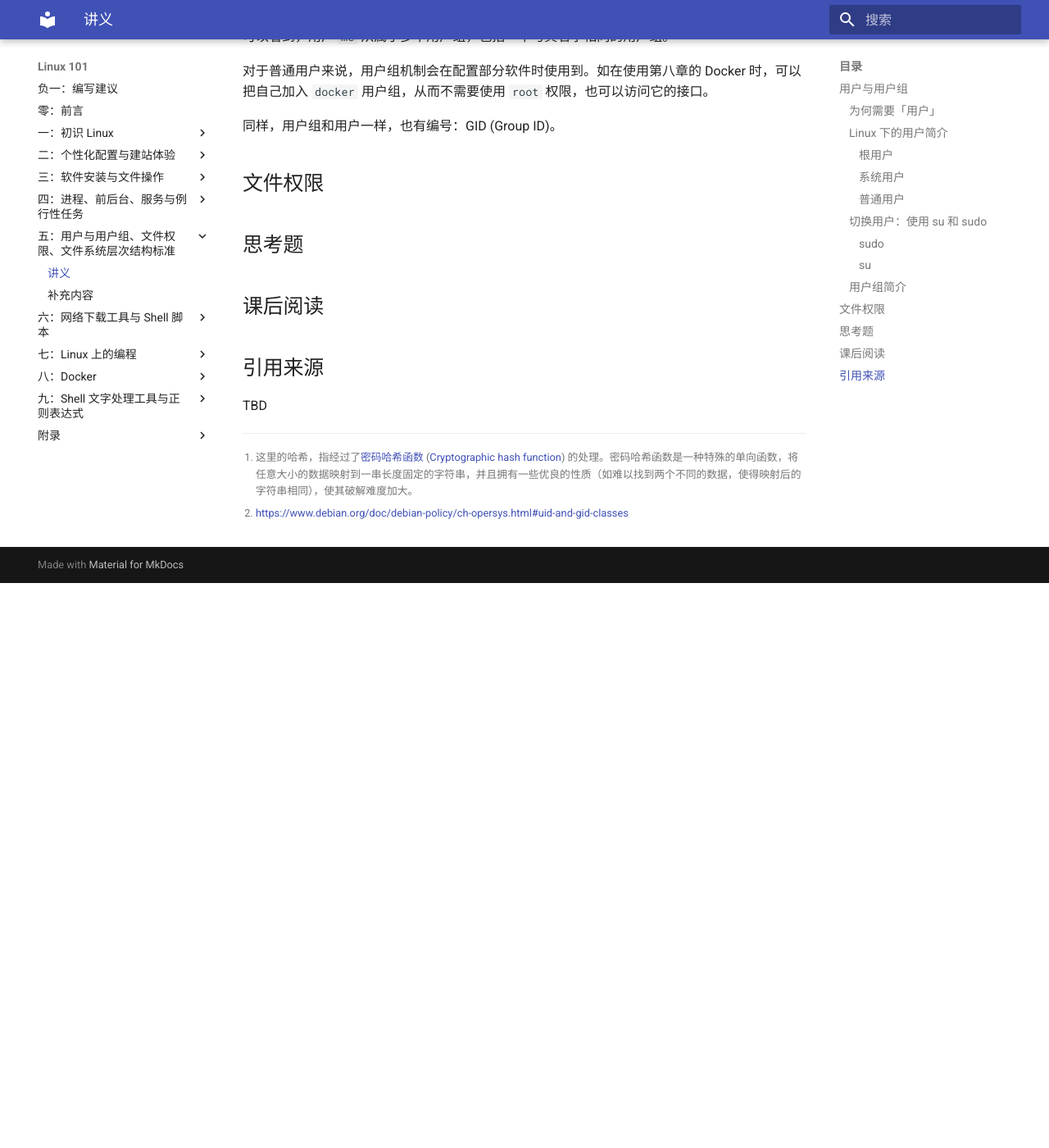
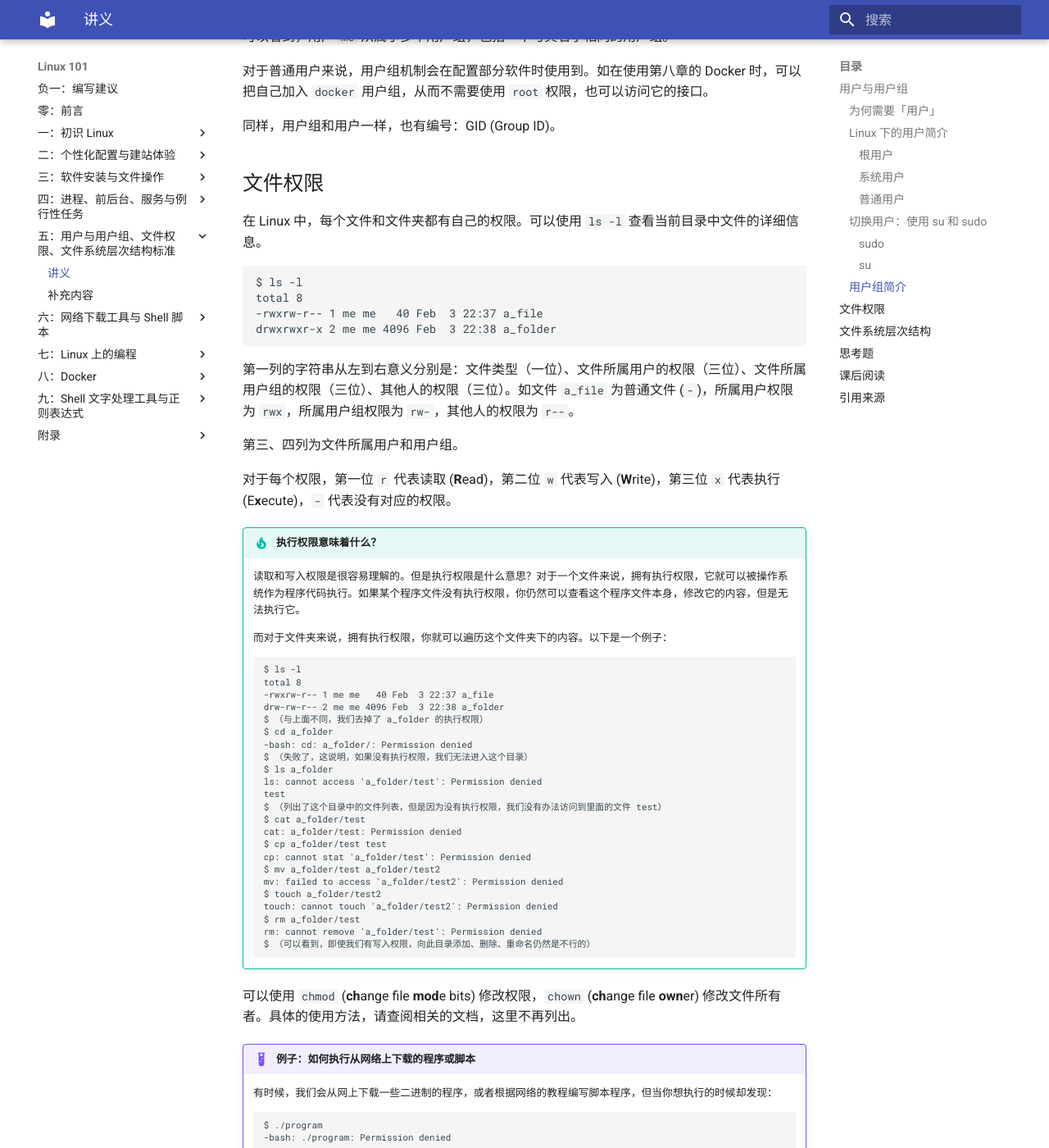
Before and after one commit to ustclug/Linux101-docs, an MkDocs documentation site: the page built from docs/Ch05/1.md, in a window 1280 px wide and 1400 px high, scrolled down 4372 px. Shown: the whole window at 82% size. Built offline with MkDocs 1.6.1 and Material for MkDocs 9.7.7, drawn with Linux system fonts in a browser that asks for light colours; before the commit the page ends 5083 px from its top, so only the background shows below that; some of the changed text lies outside the part shown.

Commit message:
Ch05: file permission finished

````diff
--- a/docs/Ch05/1.md
+++ b/docs/Ch05/1.md
@@ -197,6 +197,74 @@ me adm cdrom sudo dip plugdev lxd
 
 ## 文件权限
 
+在 Linux 中，每个文件和文件夹都有自己的权限。可以使用 `ls -l` 查看当前目录中文件的详细信息。
+
+```
+$ ls -l
+total 8
+-rwxrw-r-- 1 me me   40 Feb  3 22:37 a_file
+drwxrwxr-x 2 me me 4096 Feb  3 22:38 a_folder
+```
+
+第一列的字符串从左到右意义分别是：文件类型（一位）、文件所属用户的权限（三位）、文件所属用户组的权限（三位）、其他人的权限（三位）。如文件 `a_file` 为普通文件 (`-`)，所属用户权限为 `rwx`，所属用户组权限为 `rw-`，其他人的权限为 `r--`。
+
+第三、四列为文件所属用户和用户组。
+
+对于每个权限，第一位 `r` 代表读取 (**R**ead)，第二位 `w` 代表写入 (**W**rite)，第三位 `x` 代表执行 (E**x**ecute)，`-` 代表没有对应的权限。
+
+!!! tip "执行权限意味着什么？"
+
+    读取和写入权限是很容易理解的。但是执行权限是什么意思？对于一个文件来说，拥有执行权限，它就可以被操作系统作为程序代码执行。如果某个程序文件没有执行权限，你仍然可以查看这个程序文件本身，修改它的内容，但是无法执行它。
+
+    而对于文件夹来说，拥有执行权限，你就可以遍历这个文件夹下的内容。以下是一个例子：
+
+    ```
+    $ ls -l
+    total 8
+    -rwxrw-r-- 1 me me   40 Feb  3 22:37 a_file
+    drw-rw-r-- 2 me me 4096 Feb  3 22:38 a_folder
+    $ （与上面不同，我们去掉了 a_folder 的执行权限）
+    $ cd a_folder
+    -bash: cd: a_folder/: Permission denied
+    $ （失败了，这说明，如果没有执行权限，我们无法进入这个目录）
+    $ ls a_folder
+    ls: cannot access 'a_folder/test': Permission denied
+    test
+    $ （列出了这个目录中的文件列表，但是因为没有执行权限，我们没有办法访问到里面的文件 test）
+    $ cat a_folder/test
+    cat: a_folder/test: Permission denied
+    $ cp a_folder/test test
+    cp: cannot stat 'a_folder/test': Permission denied
+    $ mv a_folder/test a_folder/test2
+    mv: failed to access 'a_folder/test2': Permission denied
+    $ touch a_folder/test2
+    touch: cannot touch 'a_folder/test2': Permission denied
+    $ rm a_folder/test
+    rm: cannot remove 'a_folder/test': Permission denied
+    $ （可以看到，即使我们有写入权限，向此目录添加、删除、重命名仍然是不行的）
+    ```
+
+可以使用 `chmod` (**ch**ange file **mod**e bits) 修改权限，`chown` (**ch**ange file **own**er) 修改文件所有者。具体的使用方法，请查阅相关的文档，这里不再列出。
+
+!!! example "例子：如何执行从网络上下载的程序或脚本"
+
+    有时候，我们会从网上下载一些二进制的程序，或者根据网络的教程编写脚本程序，但当你想执行的时候却发现：
+
+    ```
+    $ ./program
+    -bash: ./program: Permission denied
+    ```
+
+    这说明，这个文件缺少执行 (`x`) 权限。可以使用 `chmod +x` 命令添加执行权限。
+
+    ```
+    $ chmod +x program
+    $ ./program
+    （可以执行了）
+    ```
+
+## 文件系统层次结构
+
 
 
 ## 思考题
````
